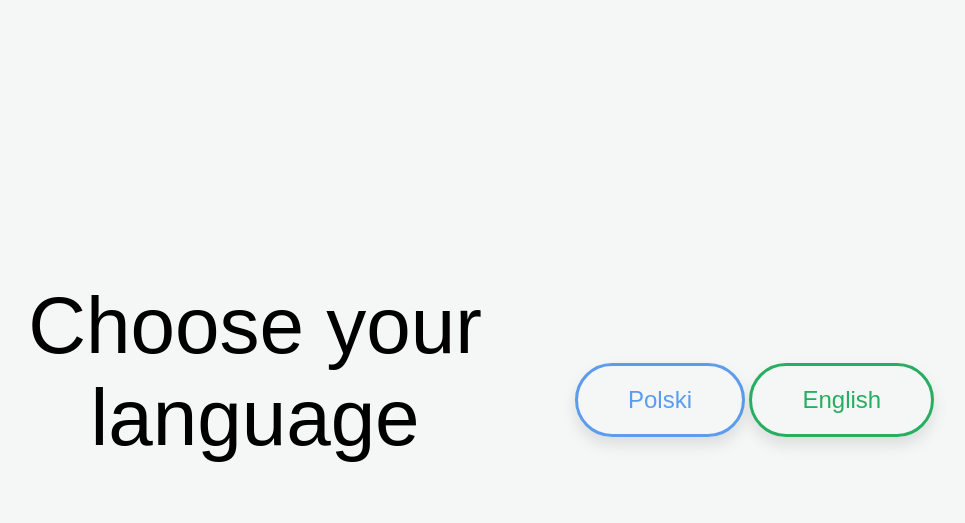
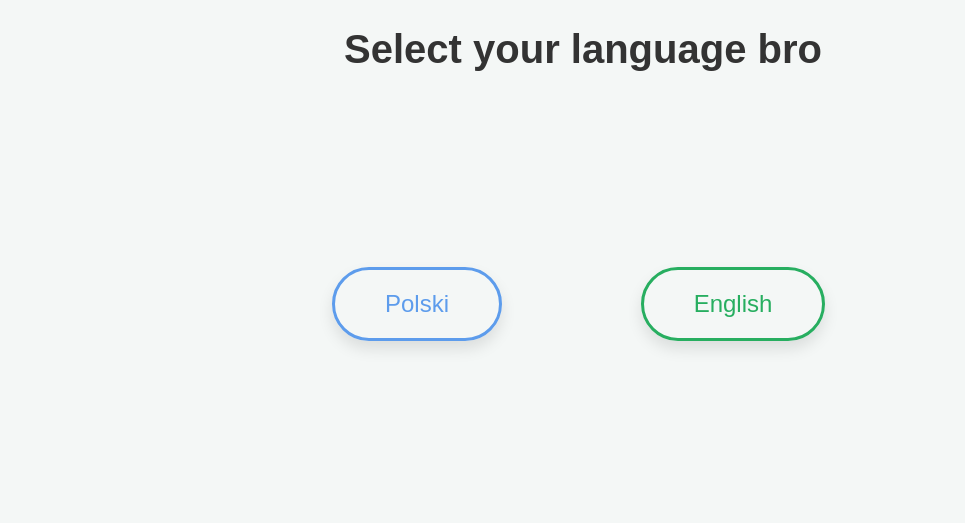
Before and after one commit to Tomaszesss/tomaszesss.github.io, a plain HTML site: page index.html in a window 1280 px wide. Shown: the whole page, without its empty margins (65-1030 px from the left). Drawn offline with Linux system fonts and the light colour scheme.

Commit message:
fine, i wont finish that in this year
welcome page looks fine

```diff
--- a/index.html
+++ b/index.html
@@ -4,19 +4,20 @@
     <meta charset="UTF-8">
     <meta name="viewport" content="width=device-width, initial-scale=1.0">
     <meta name="description" content="Tomaszesss was been here">
-    <title>Wybierz Język</title>
+    <title>Safe</title>
     <link rel="stylesheet" href="style.css">
 </head>
 <body>
+	<div class="divtop">
+		<h1>Select your language bro</h1>
+	</div>
 
-    <div class="wlanguage-selection">
-	<welcome>Choose your language</welcome>
-	<br>
+	<div class="divs">
+		<div class="divsingle"></div>
+		<div class="divsingle"><button class="button-polish" onclick="loadContent('pl')">Polski</button></div>
+		<div class="divsingle"><button class="button-english" onclick="loadContent('en')">English</button></div>
+		<div class="divsingle"></div>
 	</div>
-	<div class="language-selection">
-        <button class="button-polish" onclick="loadContent('pl')">Polski</button>
-        <button class="button-english" onclick="loadContent('en')">English</button>
-    </div>
 
     <div class="content" id="content-pl">
         <h1>Witamy na stronie!</h1>
--- a/script.js
+++ b/script.js
@@ -1,6 +1,6 @@
 function loadContent(language) {
-	document.querySelector('.language-selection').style.display = 'none';
-	document.querySelector('.wlanguage-selection').style.display = 'none';
+	document.querySelector('.divtop').style.display = 'none';
+	document.querySelector('.divs').style.display = 'none';
 
 if (language === 'pl') {
 	document.getElementById('content-pl').style.display = 'block';
--- a/style.css
+++ b/style.css
@@ -1,24 +1,33 @@
 body, html {
-            margin: 0;
-            padding: 0;
-            width: 100vw;
-            height: 100vh;
-            display: flex;
-            justify-content: center;
-            align-items: center;
 	font-family: 'Arial', sans-serif;
 	background-color: #f4f7f6;
 }
 
-        .wlanguage-selection {
-			width: 100%;
+h1 {
+	font-size: 2.5em;
+	color: #333;
+}
+
+.language-selection {
+	display: flex;
+	justify-content: space-around;
+	width: 50%;
+}
+
+.divtop {
+	width: 100vw;
 	height: 30vh;
 	text-align: center;
 }
 
-		.language-selection {
-			width: 100%;
-
+.divs {
+	display: flex;
+}
+.divsingle {
+	-webkit-flex: 1;
+	-ms-flex: 1;
+	flex: 1;
+	text-align: center;
 }
 
     /* Styl dla pierwszego przycisku (Polski) */
@@ -71,7 +80,3 @@
 .content p {
 	font-size: 1.2em;
 }
-		welcome {
-		font-size: 5em;
-
-		}
```
Lines whose indentation alone changed are shown as unchanged.
